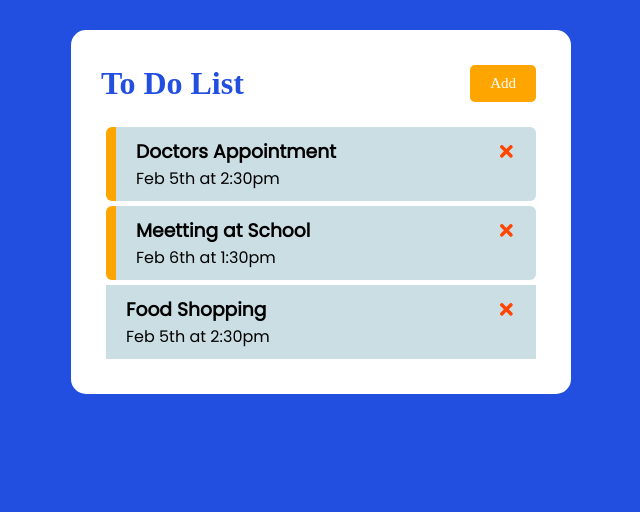
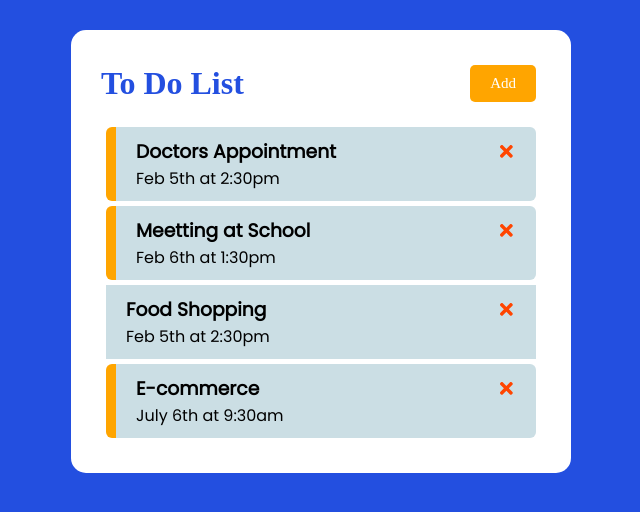
Before and after one commit to Belgotech/Basic-Crude-Application, a React (Vite) app: page / in a window 1280 px wide. Shown: the top 512 px of the page, without its empty margins (319-959 px from the left). Built offline with nearby package versions, Linux system fonts and the light colour scheme; data requests are answered from the project's data file.

Commit message:
App Update

```diff
--- a/db.json
+++ b/db.json
@@ -17,6 +17,12 @@
       "text": "Food Shopping",
       "day": "Feb 5th at 2:30pm",
       "reminder": false
+    },
+    {
+      "text": "E-commerce ",
+      "day": "July 6th at 9:30am",
+      "reminder": "false",
+      "id": 4
     }
   ]
 }
--- a/src/App.jsx
+++ b/src/App.jsx
@@ -39,7 +39,7 @@ function App() {
       headers: {
         'Content-type': 'application/json',
       },
-      body: JSON.stringify(task)
+      body: JSON.stringify(task),
     })
 
     const data = await res.json
```
